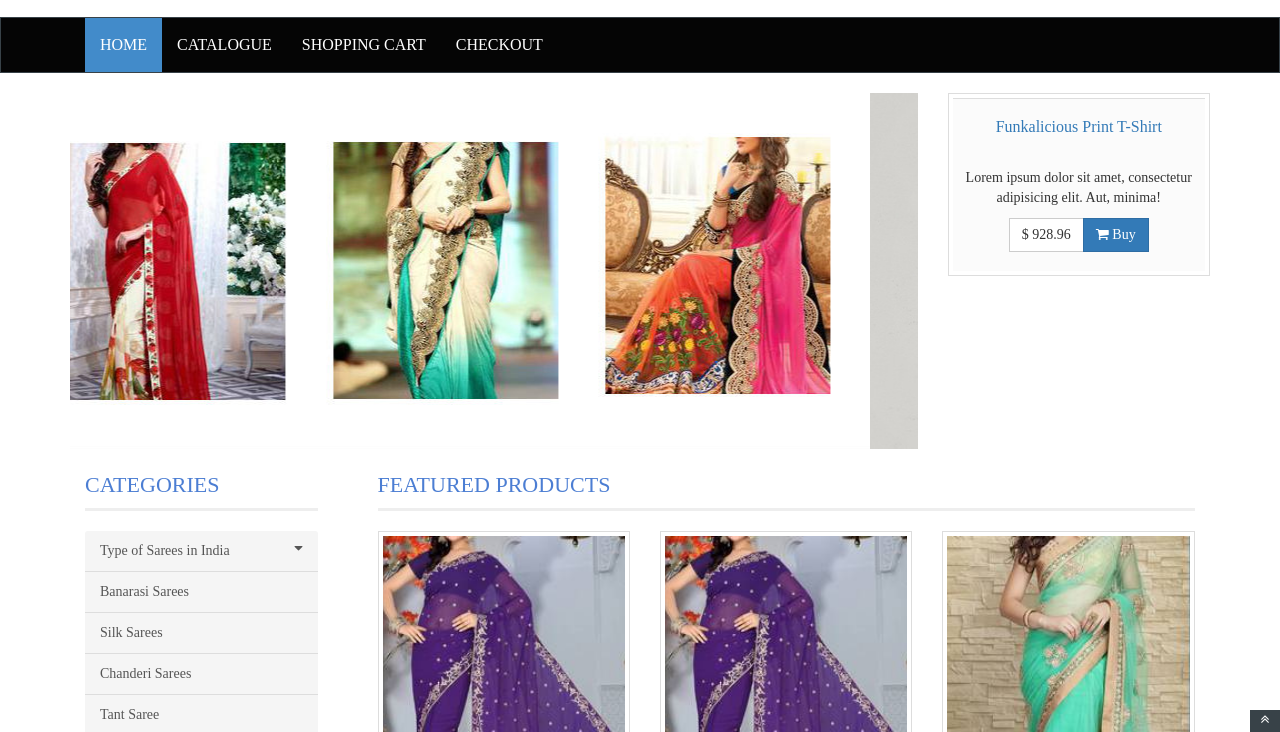
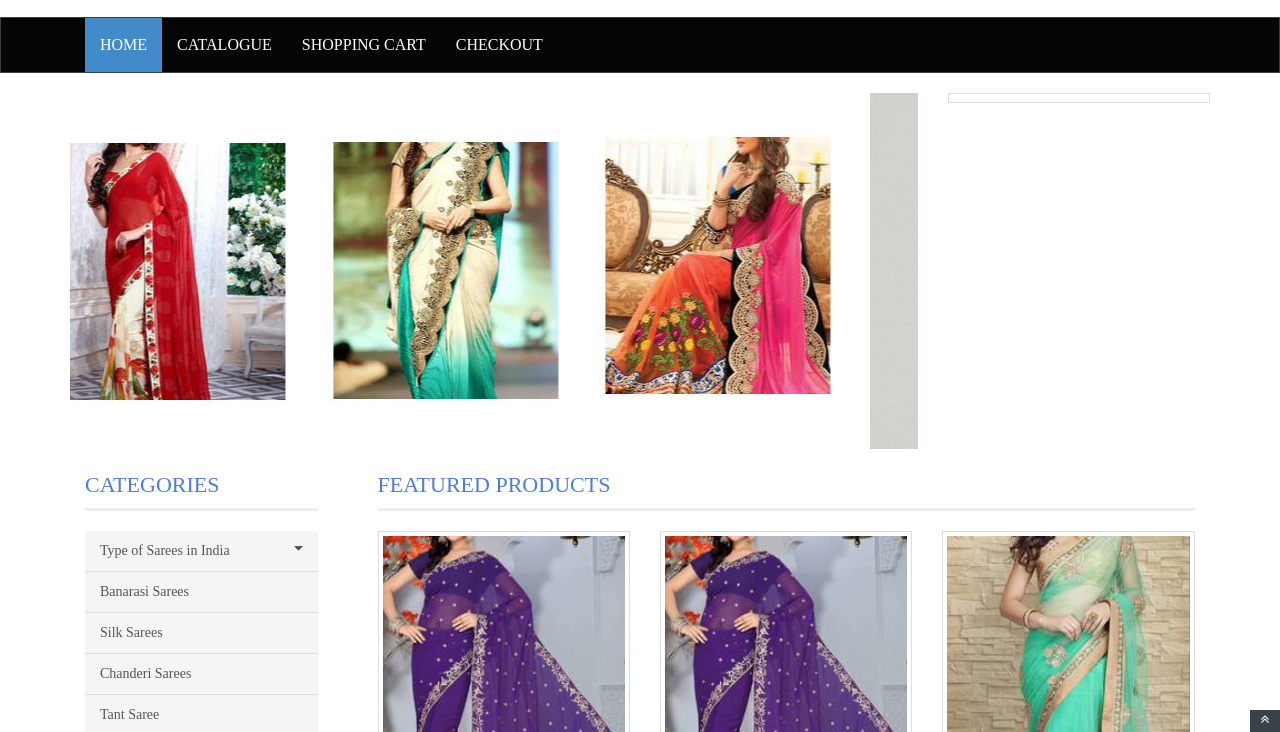
Before and after one commit to anupamryadav/saree, a plain HTML site: page index.html in a window 1280 px wide. Shown: the part 67-799 px from the top of the page. Drawn offline with nearby package versions, Linux system fonts and the light colour scheme; files whose address does not match are found by name; a web font is replaced by a local one.

Commit message:
Description part deleted

```diff
--- a/index.html
+++ b/index.html
@@ -147,17 +147,6 @@
                                 <div data-SDID="1047668583"  data-identifier="SnapdealAffiliateAds" data-height="250" data-width="253" ></div>
                                 <script async id="snap_zxcvbnhg" src="http://affiliate-ads.snapdeal.com/affiliate/js/snapdealAffiliate.js">
                                 </script>
-
-                                <div class="caption prod-caption">
-                                    <h4><a href="detail.html">Funkalicious Print T-Shirt</a></h4>
-                                    <p>Lorem ipsum dolor sit amet, consectetur adipisicing elit. Aut, minima!</p>
-                                    <p>
-                                        </p><div class="btn-group">
-                                            <a href="#" class="btn btn-default">$ 928.96</a>
-                                            <a href="#" class="btn btn-primary"><i class="fa fa-shopping-cart"></i> Buy</a>
-                                        </div>
-                                    <p></p>
-                                </div>
                             </div>
                         </div>
                     </div>
```
